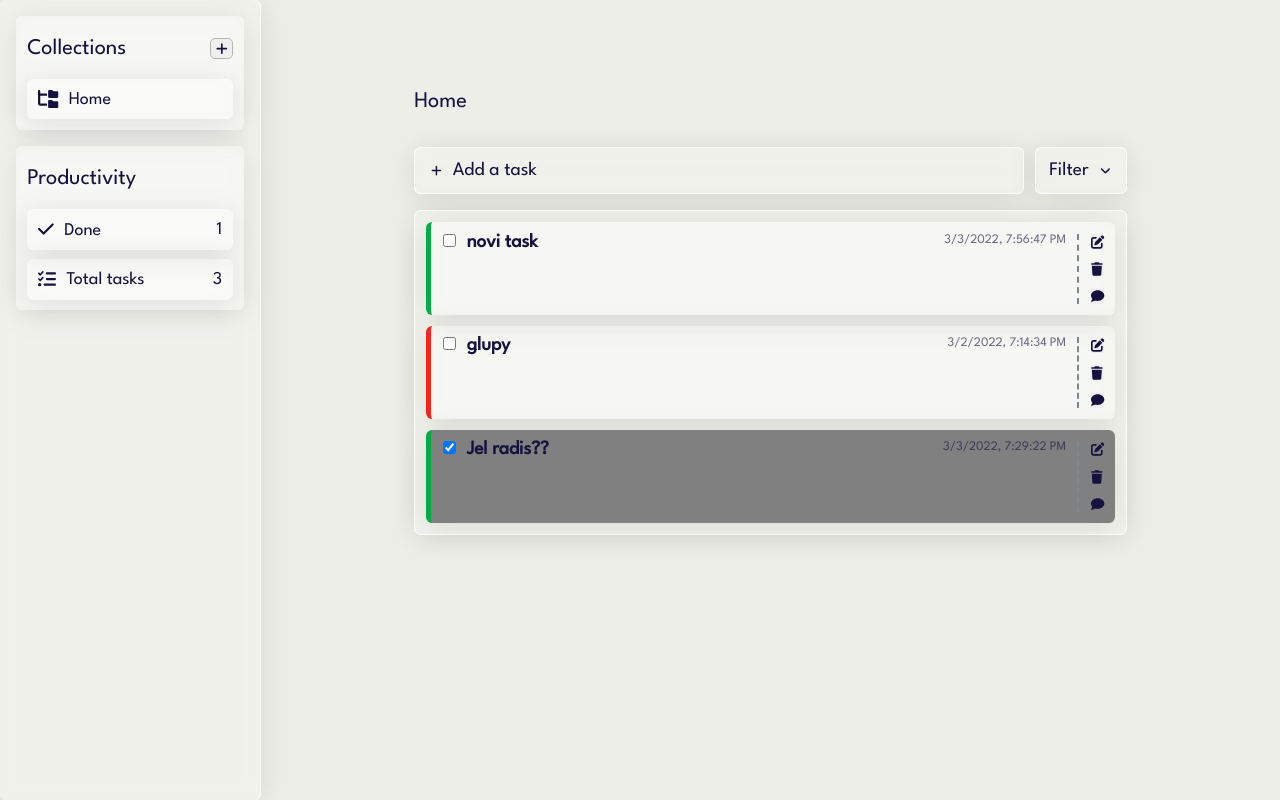
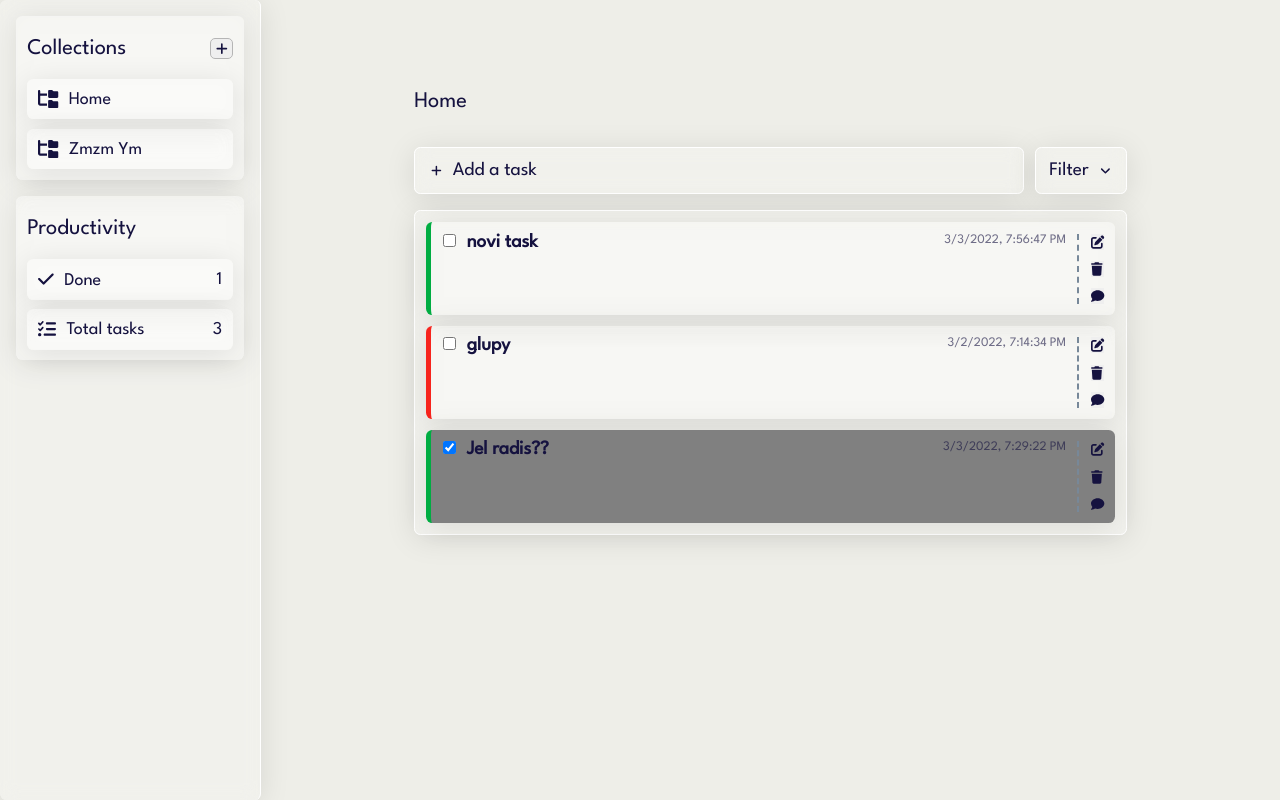
Before and after one commit to akunalic1/ToDo, a React (Create React App) app: page / in a window 1280 px wide. Built offline with nearby package versions, Linux system fonts and the light colour scheme; data requests are answered from the project's data file.

Commit message:
refactor

```diff
--- a/db.json
+++ b/db.json
@@ -29,12 +29,26 @@
       "completed": false,
       "collection": 1,
       "id": 79
+    },
+    {
+      "title": "taskic",
+      "text": "",
+      "createdAt": "3/9/2022, 9:16:04 PM",
+      "status": "urgent",
+      "comment": "jeje",
+      "completed": false,
+      "collection": 2,
+      "id": 80
     }
   ],
   "collections": [
     {
       "id": 1,
       "collection": "Home"
+    },
+    {
+      "collection": "Zmzm Ym",
+      "id": 2
     }
   ]
 }
--- a/src/components/Comment.jsx
+++ b/src/components/Comment.jsx
@@ -35,6 +35,7 @@ const Comment = ({ todo }) => {
   useEffect(() => {
     setCommentExist(todo.comment !== "");
   }, []);
+
   return (
     <div className="comment-wrapper">
       <button onClick={handleOpenComment} className="comment-btn">
--- a/src/components/DeleteTodo.jsx
+++ b/src/components/DeleteTodo.jsx
@@ -16,6 +16,7 @@ const DeleteTodo = ({ todo, openDelete, setOpenDelete, setRefreshList }) => {
   useEffect(() => {
     setRefreshList(true);
   }, [response]);
+
   return (
     <div
       className={`delete-field glass ${!openDelete ? "hide" : ""} ${
--- a/src/components/FormContainer.jsx
+++ b/src/components/FormContainer.jsx
@@ -11,9 +11,11 @@ const FormContainer = ({
 }) => {
   const [addTaskClicked, setAddTaskClicked] = useState(false);
   const [showFilterList, setShowFilterList] = useState(false);
+
   const handleFilterListOnClick = (e) => {
     setShowFilterList(!showFilterList);
   };
+
   const handleCloseInputFields = (e) => {
     setAddTaskClicked(!addTaskClicked);
     setShowFilterList(false);
--- a/src/components/Sidebar.jsx
+++ b/src/components/Sidebar.jsx
@@ -27,6 +27,9 @@ const Sidebar = ({
   const [collectionAdded, setCollectionAdded] = useState(false);
 
   const createCollectionFieldRef = createRef();
+  /*
+   * useEffect
+   */
   useEffect(() => {
     setCollection({ id: 1, collection: "Home" });
   }, []);
@@ -35,7 +38,6 @@ const Sidebar = ({
     const getCollections = async () => {
       const response = await server.get("/collections");
       if (response.status === 200) {
-        console.log(response);
         setCollections(response.data);
         setCollectionAdded(false);
       }
@@ -44,14 +46,13 @@ const Sidebar = ({
   }, [collectionAdded, collectionForDelete]);
 
   useEffect(() => {
-    console.log("collectionForEdit      ", collectionForEdit);
     if (
       Object.keys(collectionForEdit).length !== 0 &&
       collectionForEdit.id !== 1
     ) {
       setShowCollectionInputField(true);
       setCollectionInput(collectionForEdit.collection);
-      console.log("otvoren input za edit ", collectionInput);
+
       createCollectionFieldRef.current.classList.add("focus-field");
     } else {
       setCollectionInput("");
@@ -62,13 +63,10 @@ const Sidebar = ({
 
   useEffect(() => {
     const deleteCollection = async () => {
-      const res1 = await server.delete(
-        `/collections/${collectionForDelete.id}`
-      );
+      await server.delete(`/collections/${collectionForDelete.id}`);
 
       let allTodos = await server.get("/todos");
-      if (allTodos.status !== 200) console.log("Greska");
-      else
+      if (allTodos.status === 200)
         allTodos = allTodos.data.forEach((todo) => {
           if (todo.collection === collectionForDelete.id)
             server.delete(`/todos/${todo.id}`);
@@ -76,14 +74,17 @@ const Sidebar = ({
 
       setCollection({ id: 1, collection: "Home" });
       setCollectionForDelete("");
-      console.log("Obrsisano ", collectionForDelete);
     };
 
     if (collectionForDelete.collection) deleteCollection();
   }, [collectionForDelete]);
 
+  /*
+   * functions
+   */
   const submitCollectionName = (e) => {
     e.preventDefault();
+
     if (!collectionForEdit.collection) {
       const addCollection = async () => {
         const response = await server.post("/collections", {
@@ -92,6 +93,7 @@ const Sidebar = ({
         setCollectionAdded(true);
         console.log(response);
       };
+
       addCollection();
     } else {
       const editCollection = async () => {
@@ -104,7 +106,6 @@ const Sidebar = ({
         setCollectionForEdit({});
         setCollectionAdded(true);
         setCollection({ ...collectionForEdit, collection: collectionInput });
-        console.log(response);
       };
       editCollection();
     }
@@ -156,7 +157,7 @@ const Sidebar = ({
       </div>
     );
   };
-  console.log(showCollectionInputField);
+
   return (
     <div className="sidebar glass">
       <div className="glass collections-wrapper">
--- a/src/components/TodoForm.jsx
+++ b/src/components/TodoForm.jsx
@@ -1,14 +1,12 @@
 import React, { createRef, useEffect, useState } from "react";
 import { faClose } from "@fortawesome/free-solid-svg-icons";
 import { FontAwesomeIcon } from "@fortawesome/react-fontawesome";
-import server from "../api/server";
 
 const TodoForm = ({
   handleCloseInputFields,
   addTaskClicked,
   setRefreshList,
   todo,
-  setOpenEdit,
   onSubmit,
 }) => {
   /*
@@ -22,17 +20,6 @@ const TodoForm = ({
   const [errorMessage, setErrorMessage] = useState("");
   const [response, setResponse] = useState({});
 
-  /*
-   * functions
-   */
-  const setInitialStatusButtons = (statusBtnsRef) => {
-    Array.from(statusBtnsRef.current.children).forEach((button) => {
-      if (button.classList.contains(todo.status)) {
-        button.classList.remove("not-clicked");
-        setStatusList([todo.status]);
-      }
-    });
-  };
   /*
    * useEffect
    */
@@ -76,6 +63,18 @@ const TodoForm = ({
     else onSubmit(title, description, statusList, setStatusList, setResponse);
   };
 
+  /*
+   * functions
+   */
+  const setInitialStatusButtons = (statusBtnsRef) => {
+    Array.from(statusBtnsRef.current.children).forEach((button) => {
+      if (button.classList.contains(todo.status)) {
+        button.classList.remove("not-clicked");
+        setStatusList([todo.status]);
+      }
+    });
+  };
+
   const renderInputFields = () => {
     return (
       <form
@@ -101,7 +100,8 @@ const TodoForm = ({
             className="close-icon glass"
             onClick={(e) => {
               e.preventDefault();
-              handleCloseInputFields(e);
+              console.log(e);
+              if (e.keyCode !== 13) handleCloseInputFields(e);
             }}
           >
             <FontAwesomeIcon icon={faClose}></FontAwesomeIcon>
```
Also changed, not shown: src/components/Todo.jsx (+6 -6 lines).
